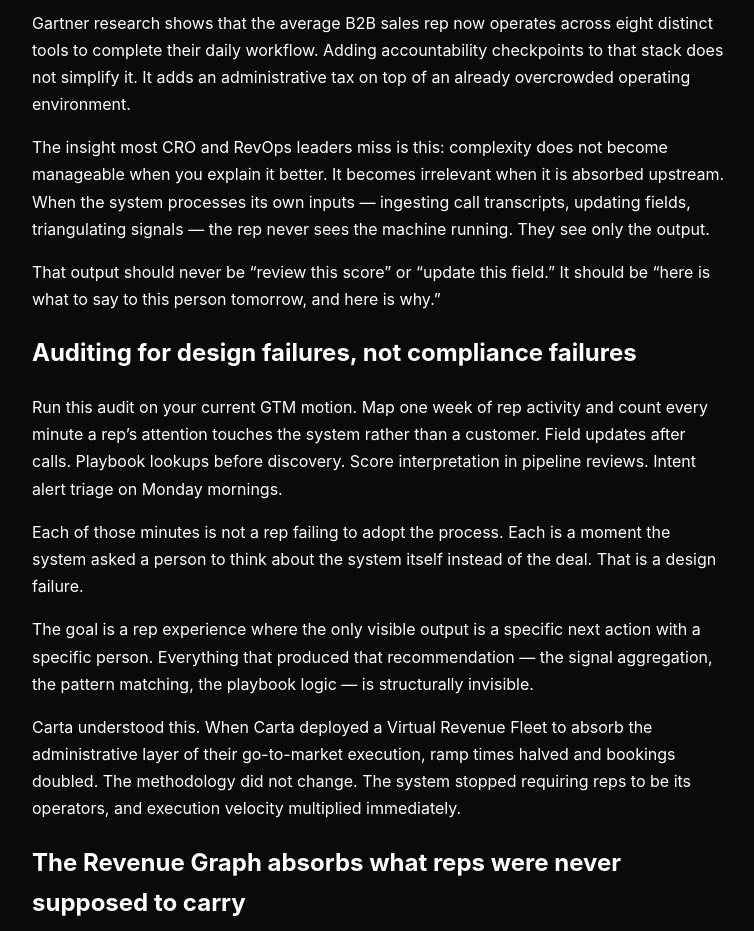
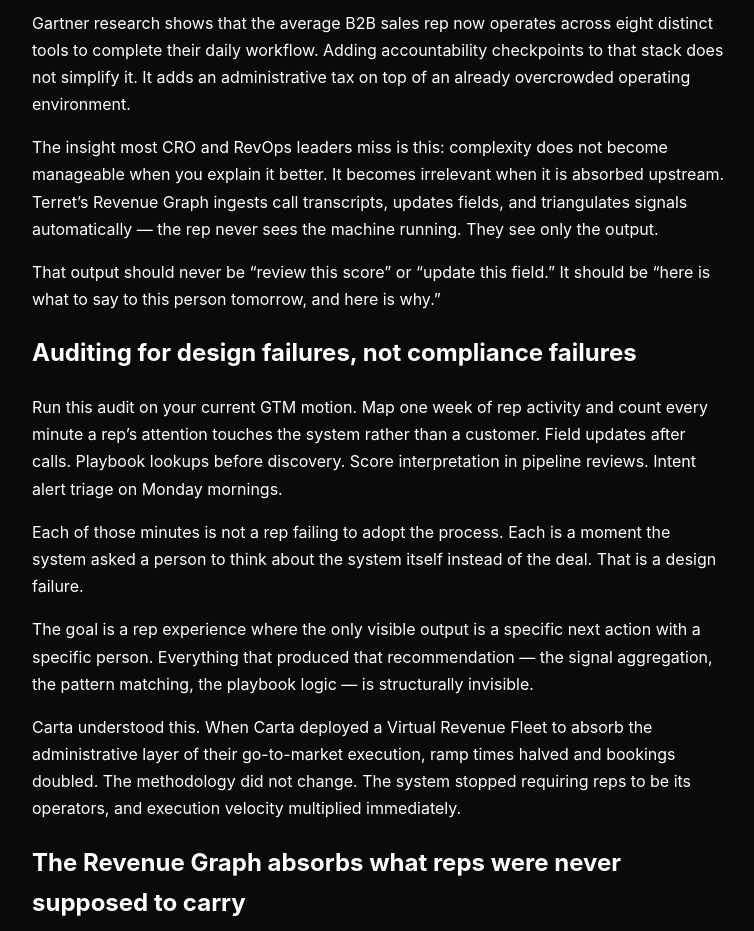
Before and after one commit to malhotrariyana-wq/terret-content-workflow, an Astro site in the folder site/: page /blog/forecast-breaks-rep-cRM-updates in a window 1280 px wide. Shown: the part 1700-2631 px from the top of the page, without its empty margins (260-1014 px from the left). Built offline with nearby package versions, Linux system fonts and the light colour scheme; Astro itself is replaced by a stand-in of ours.

Commit message:
Revision addressing reviewer feedback on PR #15

```diff
--- a/site/src/content/posts/forecast-breaks-rep-cRM-updates.md
+++ b/site/src/content/posts/forecast-breaks-rep-cRM-updates.md
@@ -52,7 +52,7 @@
 
 Gartner research shows that the average B2B sales rep now operates across eight distinct tools to complete their daily workflow. Adding accountability checkpoints to that stack does not simplify it. It adds an administrative tax on top of an already overcrowded operating environment.
 
-The insight most CRO and RevOps leaders miss is this: complexity does not become manageable when you explain it better. It becomes irrelevant when it is absorbed upstream. When the system processes its own inputs — ingesting call transcripts, updating fields, triangulating signals — the rep never sees the machine running. They see only the output.
+The insight most CRO and RevOps leaders miss is this: complexity does not become manageable when you explain it better. It becomes irrelevant when it is absorbed upstream. Terret's Revenue Graph ingests call transcripts, updates fields, and triangulates signals automatically — the rep never sees the machine running. They see only the output.
 
 That output should never be "review this score" or "update this field." It should be "here is what to say to this person tomorrow, and here is why."
 
```
